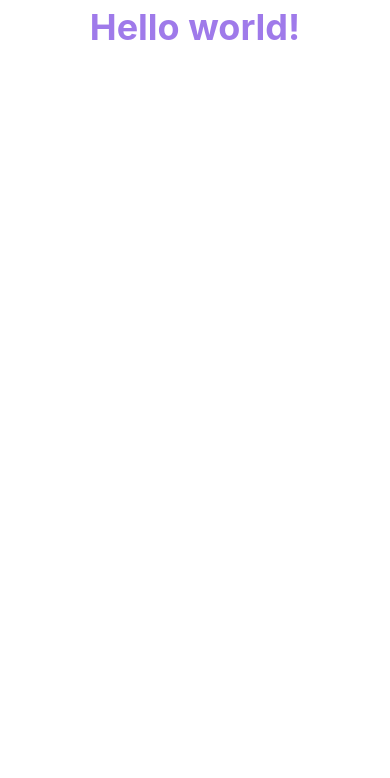
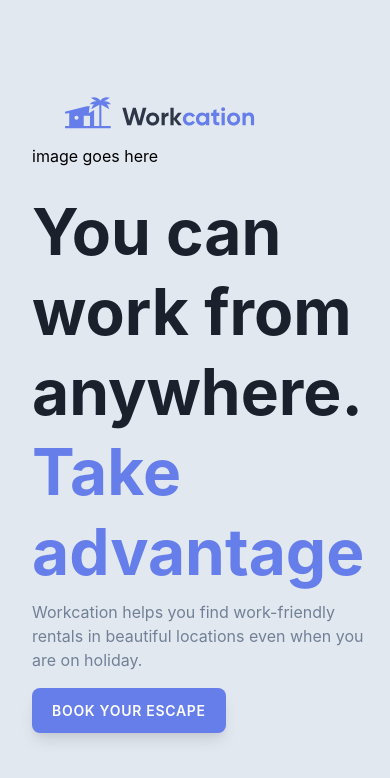
Before and after one commit to jeygith/tailwind-project, a website: page public/index.html in a window 390 px wide. Drawn offline with Linux system fonts and the light colour scheme.

Commit message:
tailwind responsiveness breakpoints

```diff
--- a/public/index.html
+++ b/public/index.html
@@ -5,7 +5,52 @@
     <title>Title</title>
     <link rel="stylesheet" href="/build/tailwind.css">
 </head>
-<body>
-<h1 class="text-4xl font-bold text-purple-500 text-center"> Hello world!</h1>
+<body class="bg-gray-300 ">
+
+<!--
+<img src="/img/logo.svg" alt="Workcation">
+-->
+<div class="bg-grey-100 flex">
+
+    <div class="px-8 py-12 max-w-md mx-auto sm:max-w-xl lg:max-w-full lg:w-1/2 lg:py-24 lg:px-12">
+        <div class="xl:max-w-lg xl:ml-auto">
+
+            <div class="px-8 py-12 h-10">
+                <svg class="w-48" viewBox="0 0 185 32" fill="none" xmlns="http://www.w3.org/2000/svg">
+                    <path d="M60.854 28.18h3.768l3.144-11.088 3.168 11.088h3.768l4.704-16.8h-3.48L72.71 23.836 69.182 11.38H66.35l-3.504 12.456L59.63 11.38h-3.48l4.704 16.8zM85.465 28.516c3.528 0 6.36-2.76 6.36-6.336 0-3.576-2.832-6.336-6.36-6.336-3.528 0-6.336 2.76-6.336 6.336 0 3.576 2.808 6.336 6.336 6.336zm0-3.024c-1.824 0-3.24-1.368-3.24-3.312 0-1.944 1.416-3.312 3.24-3.312 1.848 0 3.264 1.368 3.264 3.312 0 1.944-1.416 3.312-3.264 3.312zM97.1 18.244V16.18h-3.097v12H97.1v-5.736c0-2.52 2.04-3.24 3.648-3.048V15.94c-1.512 0-3.024.672-3.648 2.304zM113.622 28.18l-4.968-6.072 4.824-5.928h-3.696l-4.128 5.28V11.38h-3.096v16.8h3.096v-5.448l4.368 5.448h3.6z"
+                          fill="#2D3748"/>
+                    <path d="M120.879 28.516c2.352 0 4.392-1.248 5.424-3.12l-2.688-1.536c-.48.984-1.512 1.584-2.76 1.584-1.848 0-3.216-1.368-3.216-3.264 0-1.92 1.368-3.288 3.216-3.288 1.224 0 2.256.624 2.736 1.608l2.664-1.56c-.984-1.848-3.024-3.096-5.376-3.096-3.648 0-6.336 2.76-6.336 6.336 0 3.576 2.688 6.336 6.336 6.336zM136.873 16.18v1.416c-.864-1.08-2.16-1.752-3.912-1.752-3.192 0-5.832 2.76-5.832 6.336 0 3.576 2.64 6.336 5.832 6.336 1.752 0 3.048-.672 3.912-1.752v1.416h3.096v-12h-3.096zm-3.336 9.384c-1.896 0-3.312-1.368-3.312-3.384s1.416-3.384 3.312-3.384c1.92 0 3.336 1.368 3.336 3.384s-1.416 3.384-3.336 3.384zM149.64 19.156V16.18h-2.712v-3.36l-3.096.936v2.424h-2.088v2.976h2.088v4.992c0 3.24 1.464 4.512 5.808 4.032v-2.808c-1.776.096-2.712.072-2.712-1.224v-4.992h2.712zM153.359 14.74c1.056 0 1.92-.864 1.92-1.896s-.864-1.92-1.92-1.92c-1.032 0-1.896.888-1.896 1.92s.864 1.896 1.896 1.896zm-1.536 13.44h3.096v-12h-3.096v12zM163.465 28.516c3.528 0 6.36-2.76 6.36-6.336 0-3.576-2.832-6.336-6.36-6.336-3.528 0-6.336 2.76-6.336 6.336 0 3.576 2.808 6.336 6.336 6.336zm0-3.024c-1.824 0-3.24-1.368-3.24-3.312 0-1.944 1.416-3.312 3.24-3.312 1.848 0 3.264 1.368 3.264 3.312 0 1.944-1.416 3.312-3.264 3.312zM178.675 15.844c-1.608 0-2.856.6-3.576 1.68V16.18h-3.096v12h3.096V21.7c0-2.088 1.128-2.976 2.64-2.976 1.392 0 2.376.84 2.376 2.472v6.984h3.096v-7.368c0-3.192-1.992-4.968-4.536-4.968z"
+                          fill="#667EEA"/>
+                    <path fill-rule="evenodd" clip-rule="evenodd"
+                          d="M43.701 12.784L36.003 8.34v20.645h9v2h-44v-2h4v-12.72l-3.728.933-.485-1.94 21.09-5.273h3.122a9.547 9.547 0 0 0-.68 2.559l-.482 3.975 5.163-2.981v15.447h5V8.341l-7.696 4.444a7.502 7.502 0 0 1 2.565-4.8h-4.12a7.489 7.489 0 0 1 6.646-2.972l-5.591-3.23a7.488 7.488 0 0 1 6.696.403c1.039.6 1.88 1.41 2.5 2.347a7.461 7.461 0 0 1 2.5-2.347 7.49 7.49 0 0 1 6.698-.402l-5.593 3.229a7.488 7.488 0 0 1 6.646 2.973h-4.12a7.5 7.5 0 0 1 2.567 4.798zM25.003 28.985v-10h-6v10h6zm-11-8a2 2 0 1 1-4 0 2 2 0 0 1 4 0z"
+                          fill="#667EEA"/>
+                </svg>
+            </div>
+            <div class="lg:hidden sm:object-cover sm:object-center"> image goes here</div>
+            <h1 class="mt-6 text-6xl font-bold text-gray-900 leading-tight sm:text-4xl lg:text-3xl xl:text-4xl">You can work from
+                anywhere.
+
+                <br class="hidden lg:inline"> <span class="text-indigo-500">Take advantage</span>
+
+            </h1>
+
+            <p class="mt-2 text-gray-600">Workcation helps you find work-friendly rentals in beautiful locations even
+                when
+                you
+                are on holiday.</p>
+
+            <div class="mt-4">
+                <a href="#"
+                   class="inline-block px-5 py-3 rounded-lg shadow-lg bg-indigo-500 hover:bg-indigo-400 text-sm text-white uppercase tracking-wider font-semibold">Book
+                    your escape</a>
+            </div>
+        </div>
+    </div>
+
+    <div class="hidden lg:block lg:w-1/2 bg-green-500 lg:relative ">
+        <div class="absolute inset-0 h-full w-full object-cover object-center"> image goes here</div>
+
+    </div>
+</div>
 </body>
 </html>
```
